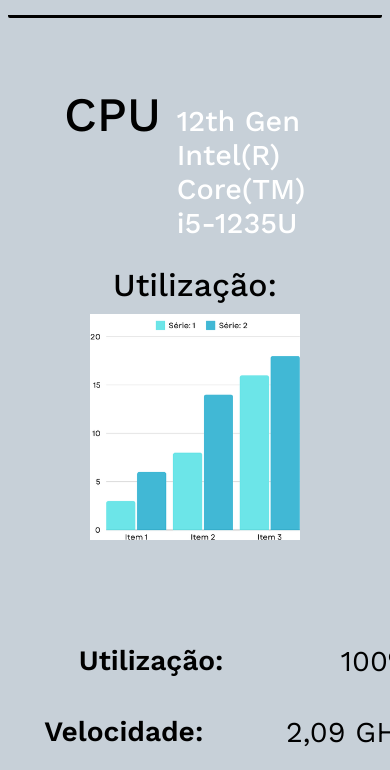
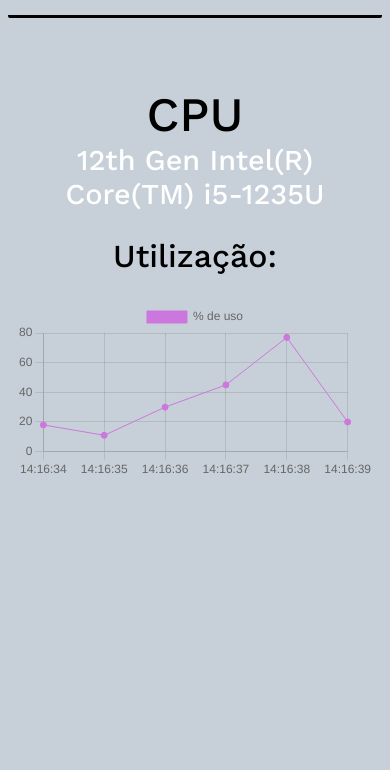
Before and after one commit to Grupo10-HardStock/HardStock, a website: page web-data-viz/public/dashboard.html in a window 390 px wide. Shown: the part 74-844 px from the top of the page. Drawn offline with nearby package versions, Linux system fonts and the light colour scheme.

Commit message:
add gráfico estático na dashboard

```diff
--- a/web-data-viz/public/css/dashboard.css
+++ b/web-data-viz/public/css/dashboard.css
@@ -133,6 +133,14 @@
     width: 100%;
 }
 
+.graficoChart {
+    display: flex;
+    justify-content: center;
+    position: relative;
+    height:40vh;
+    width:80vw;
+}
+
 .componente {
     font-size: 3rem;
 }
@@ -193,6 +201,10 @@
     .dadosComponente {
         gap: 1rem;
     }
+    .graficoChart {
+        height:50vh;
+        width:100vw;
+    }
 
     .bside {
         flex-direction: row;
@@ -208,12 +220,21 @@
   }
 
   @media (max-width: 768px) {
+
+    .infosComponente {
+        flex-direction: column;
+        align-items: center;
+        text-align: center;
+    }
     .bside {
         flex-direction: column;
         gap: 1.3rem;
         align-items: stretch;
         align-content: center;
         width: 100%;
+    }
+    .graficoChart {
+        padding: 1rem;
     }
 
     .dado {
@@ -232,6 +253,9 @@
     .dado {
       flex-basis: 100%; /* Em telas menores que 480px, os itens permanecerão ocupando a largura total */
     }
+    .container {
+        padding: 10rem 2rem 3rem;
+    }
   }
 
 
--- a/web-data-viz/public/dashboard.html
+++ b/web-data-viz/public/dashboard.html
@@ -5,6 +5,8 @@
     <meta charset="UTF-8">
     <meta name="viewport" content="width=device-width, initial-scale=1.0">
     <link rel="stylesheet" href="css/dashboard.css">
+
+    <script src="https://cdn.jsdelivr.net/npm/chart.js"></script>
 
     <link rel="preconnect" href="https://fonts.googleapis.com">
     <link rel="preconnect" href="https://fonts.gstatic.com" crossorigin>
@@ -45,7 +47,10 @@
             </div>
 
             <div class="graficoComponente">
-                <img src="assets/imgs/CPU.png" alt="gráfico">
+                <!-- <img src="assets/imgs/CPU.png" alt="gráfico"> -->
+                <div class="graficoChart">
+                    <canvas id="myChart"></canvas>
+                </div>
             </div>
         </div>
 
@@ -240,25 +245,6 @@
             const elemento = document.getElementById(id.replace("dash", "").toLowerCase());
             elemento.style.fontWeight = (id === componenteId) ? "700" : "500";
         });
-
-        // atualiza o gráfico baseado no dashboard selecionado
-
-        // switch (componenteId) {
-        //     case "dashCpu":
-        //         atualizarGrafico(["Data1", "Data2"], [10, 20]);
-        //         break;
-        //     case "dashDisco":
-        //         atualizarGrafico(["Data3", "Data4"], [30, 40]);
-        //         break;
-        //     case "dashRede":
-        //         atualizarGrafico(["Data5", "Data6"], [50, 60]);
-        //         break;
-        //     case "dashMemoria":
-        //         atualizarGrafico(["Data7", "Data8"], [70, 80]);
-        //         break;
-        // }
-        // esse codigo considera mais ou menos essa funcao pra atualizar grafico:   function atualizarGrafico(labels, data)
-
     }
 
     function sair() {
@@ -266,4 +252,27 @@
         window.location = "index.html"
     }
 
+    const ctx = document.getElementById('myChart');
+
+    new Chart(ctx, {
+        type: 'line',
+        data: {
+            labels: ['14:16:34', '14:16:35', '14:16:36', '14:16:37', '14:16:38', '14:16:39'],
+            datasets: [{
+                label: '% de uso',
+                data: [18, 11, 30, 45, 77, 20],
+                borderWidth: 1,
+                borderColor: "#C7D",
+                backgroundColor: "#C7D"
+            }]
+        },
+        options: {
+            scales: {
+                y: {
+                    beginAtZero: true
+                }
+            }
+        }
+    });
+
 </script>
```
